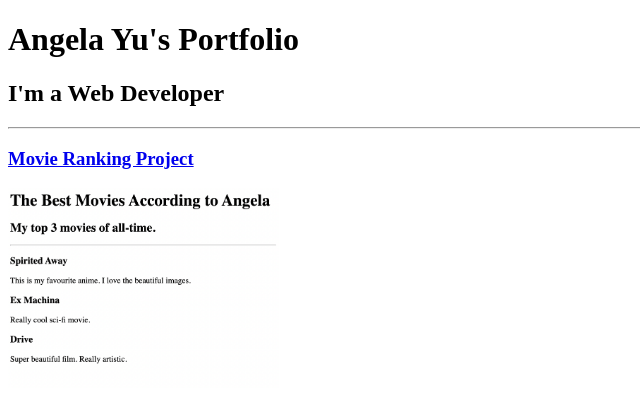
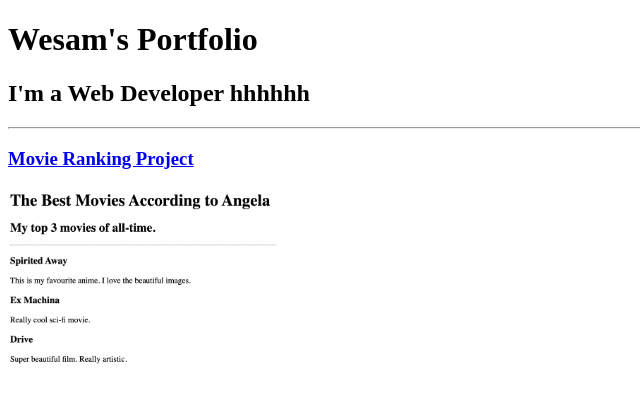
Before and after one commit to wy-a0/html-portfolio, a plain HTML site: page index.html in a window 1280 px wide. Shown: the top 408 px of the page, without its empty margins (0-640 px from the left). Drawn offline with Linux system fonts and the light colour scheme.

Commit message:
Update index.html

```diff
--- a/index.html
+++ b/index.html
@@ -7,8 +7,8 @@
 </head>
 
 <body>
-  <h1>Angela Yu's Portfolio</h1>
-  <h2>I'm a Web Developer</h2>
+  <h1>Wesam's Portfolio</h1>
+  <h2>I'm a Web Developer hhhhhh</h2>
   <hr />
   <h3><a href="./public/movie-ranking.html">Movie Ranking Project</a></h3>
   <img src="./assets/images/movie-ranking.png" height="200" alt="movie ranking project preview"/>
```
